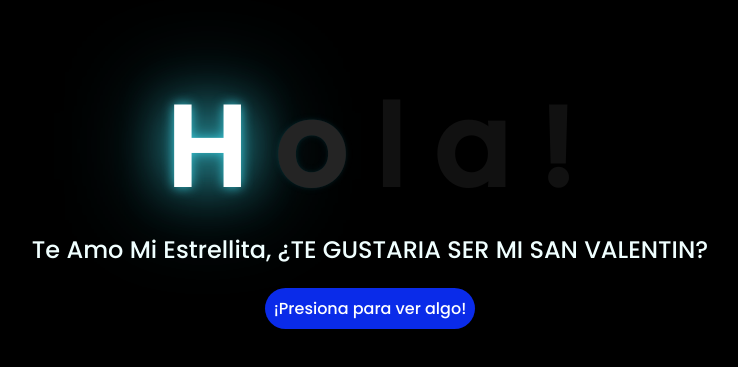
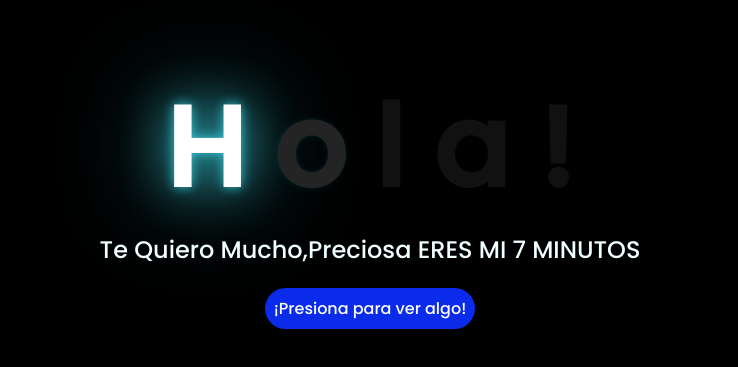
Before and after one commit to luisbeja/preciosa, a plain HTML site: page index.html in a window 1280 px wide. Shown: the part 139-506 px from the top of the page, without its empty margins (278-1016 px from the left). Drawn offline with Linux system fonts and the light colour scheme.

Commit message:
Update index.html

```diff
--- a/index.html
+++ b/index.html
@@ -19,7 +19,7 @@
         <span>!</span>
     </div>
     <div class="description">
-        <span>Te Amo Mi Estrellita, ¿TE GUSTARIA SER MI SAN VALENTIN?</span>
+        <span>Te Quiero Mucho,Preciosa ERES MI 7 MINUTOS</span>
     </div>
     <div class="button">
         <button class="botones">
```
